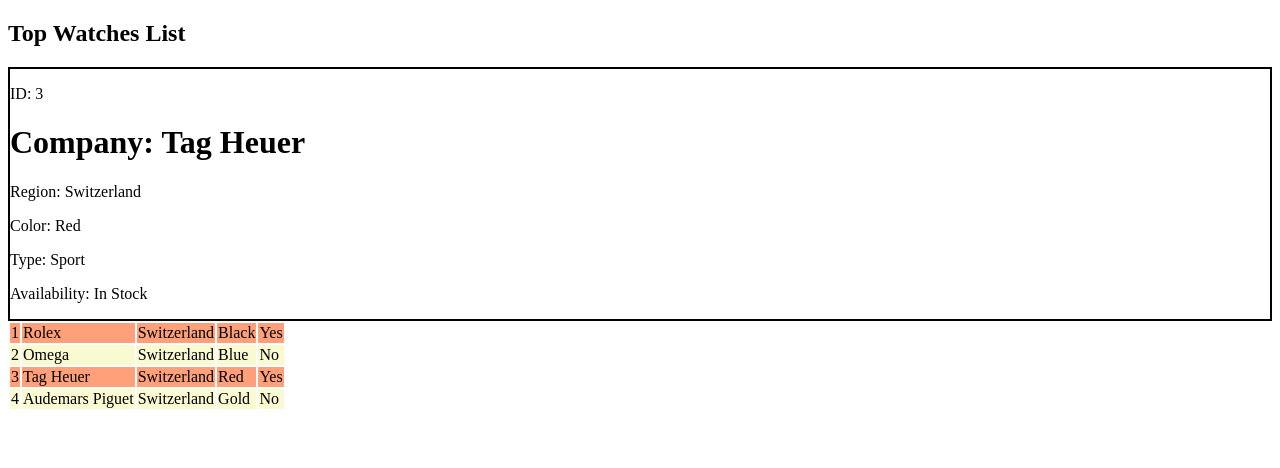
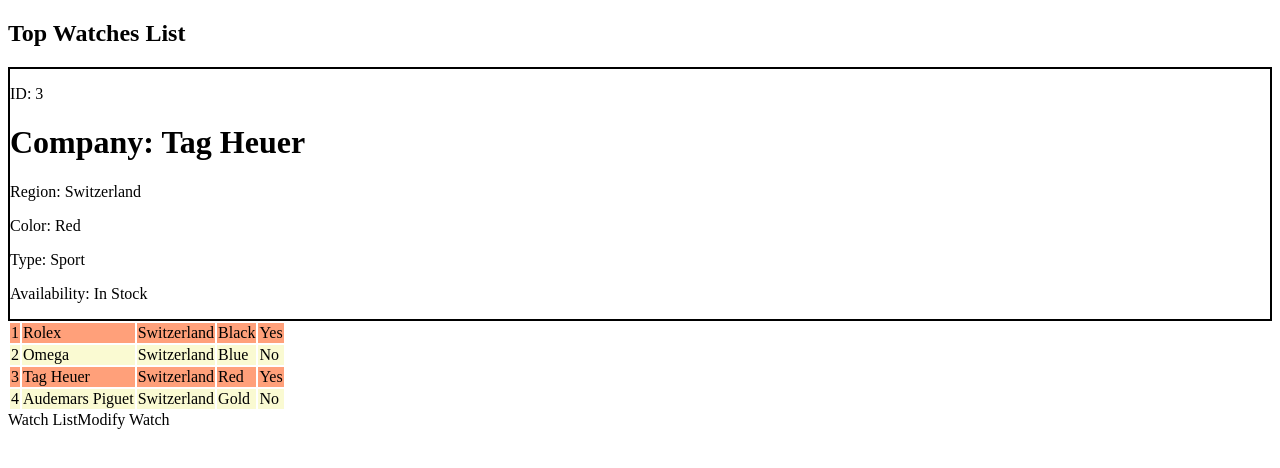
Before and after one commit to Varinder01/VarinderPal_Singh_Learning_Angular, an Angular app: page /Watch in a window 1280 px wide. Shown: the top 468 px of the page. Built offline with nearby package versions, Linux system fonts and the light colour scheme.

Commit message:
created page not found styling

```diff
--- a/src/app/app.component.html
+++ b/src/app/app.component.html
@@ -1,5 +1,11 @@
 <div class="container">
   <h2>Top Watches List</h2>
   <app-watch-list-item *ngIf="selectedWatch" [Watch]="selectedWatch"></app-watch-list-item>
- <app-watch-list></app-watch-list>
 </div>
+<router-outlet></router-outlet>
+<div class="nav-bar">
+  <nav>
+    <a routerLink="/Watch" routerLinkActive="active">Watch List</a>
+    <a routerLink="/modify-list-item" routerLinkActive="active">Modify Watch</a>
+  </nav>
+</div>
```
